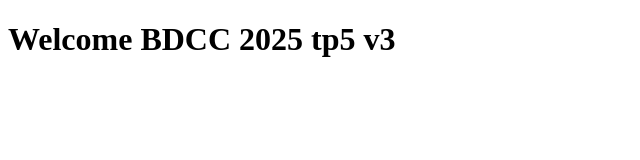
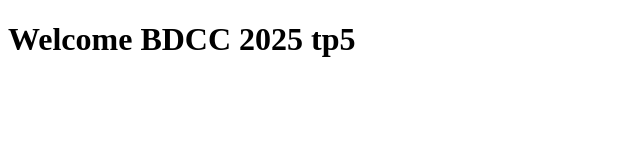
Before and after one commit to simokbirialaoui/tp5devops, a plain HTML site: page index.html in a window 1280 px wide. Shown: the full height of the page, 0-640 px from the left. Drawn offline with Linux system fonts and the light colour scheme.

Commit message:
job 3 tp5

```diff
--- a/index.html
+++ b/index.html
@@ -6,6 +6,6 @@
     <title>Welcome BDCC</title>
 </head>
 <body>
-    <h1>Welcome BDCC 2025 tp5 v3</h1>
+    <h1>Welcome BDCC 2025 tp5</h1>
 </body>
 </html>
```
